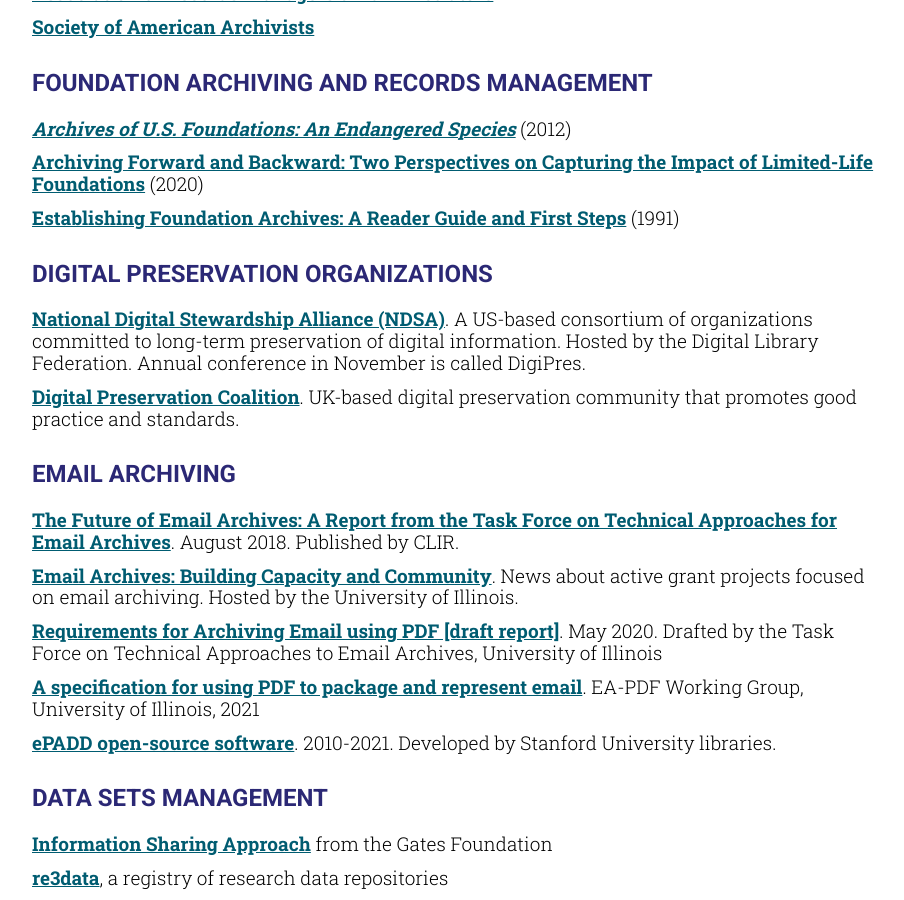
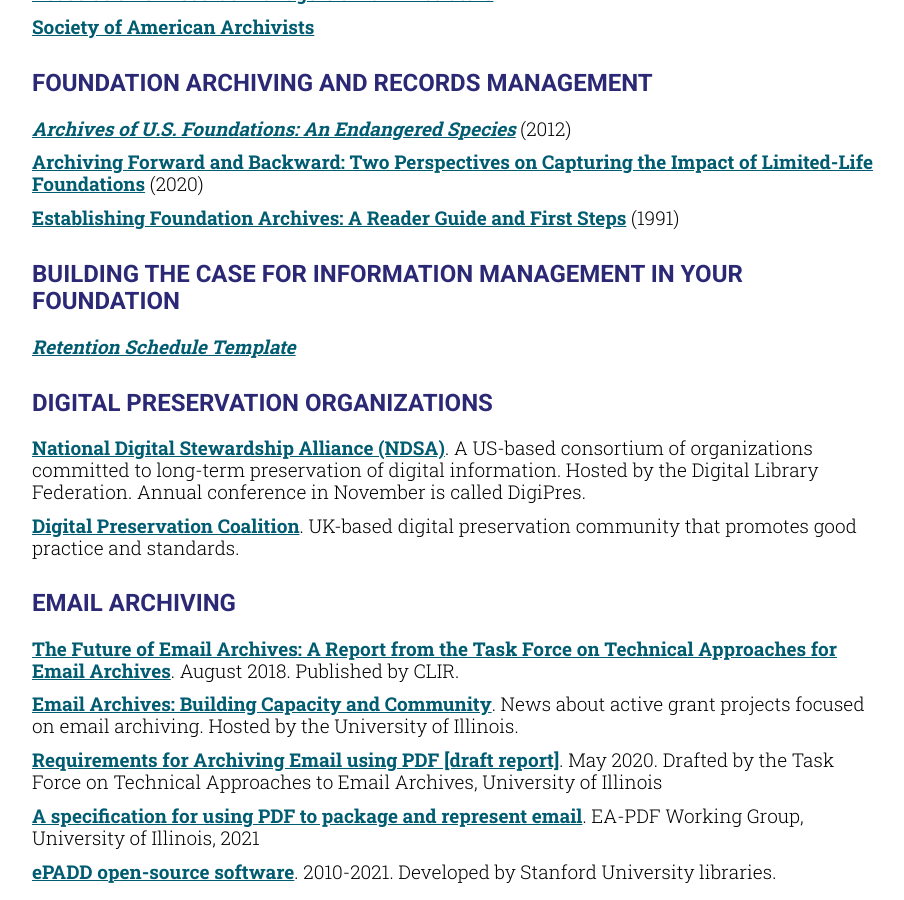
Before and after one commit to RockefellerArchiveCenter/advancing-foundation-archives, a Jekyll site: the page built from resources.html, in a window 1280 px wide and 900 px high, scrolled down 553 px. Shown: the whole window, without its empty margins (68-972 px from the left). Built offline with Jekyll 4.4.1, drawn with Linux system fonts in a browser that asks for light colours; comment, search, counter and statistics services are not loaded.

Commit message:
add retention schedule template

```diff
--- a/resources.html
+++ b/resources.html
@@ -30,6 +30,12 @@
   <li class="resources__list-item"><a href="https://www.commonwealthfund.org/publications/other-publication/2012/dec/archives-us-foundations-endangered-species"><span class="text--italic">Archives of U.S. Foundations: An Endangered Species</span></a> (2012)</li>
   <li class="resources__list-item"><a href="https://scholarworks.gvsu.edu/tfr/vol12/iss1/10/">Archiving Forward and Backward: Two Perspectives on Capturing the Impact of Limited-Life Foundations</a> (2020)</li>
   <li class="resources__list-item"><a href="https://search.issuelab.org/resource/establishing-foundation-archives-a-reader-and-guide-to-first-steps.html">Establishing Foundation Archives: A Reader Guide and First Steps</a> (1991)</li>
+</ul>
+
+<h2>Building the Case for Information Management in Your Foundation</h2>
+
+<ul class="resources__list">
+  <li class="resources__list-item"><a href="/assets/pdf/RetentionScheduleTemplate.pdf"><span class="text--italic">Retention Schedule Template</span></a></li>
 </ul>
 
 <h2>Digital preservation organizations</h2>
```
Also changed, not shown: 1 other file.
